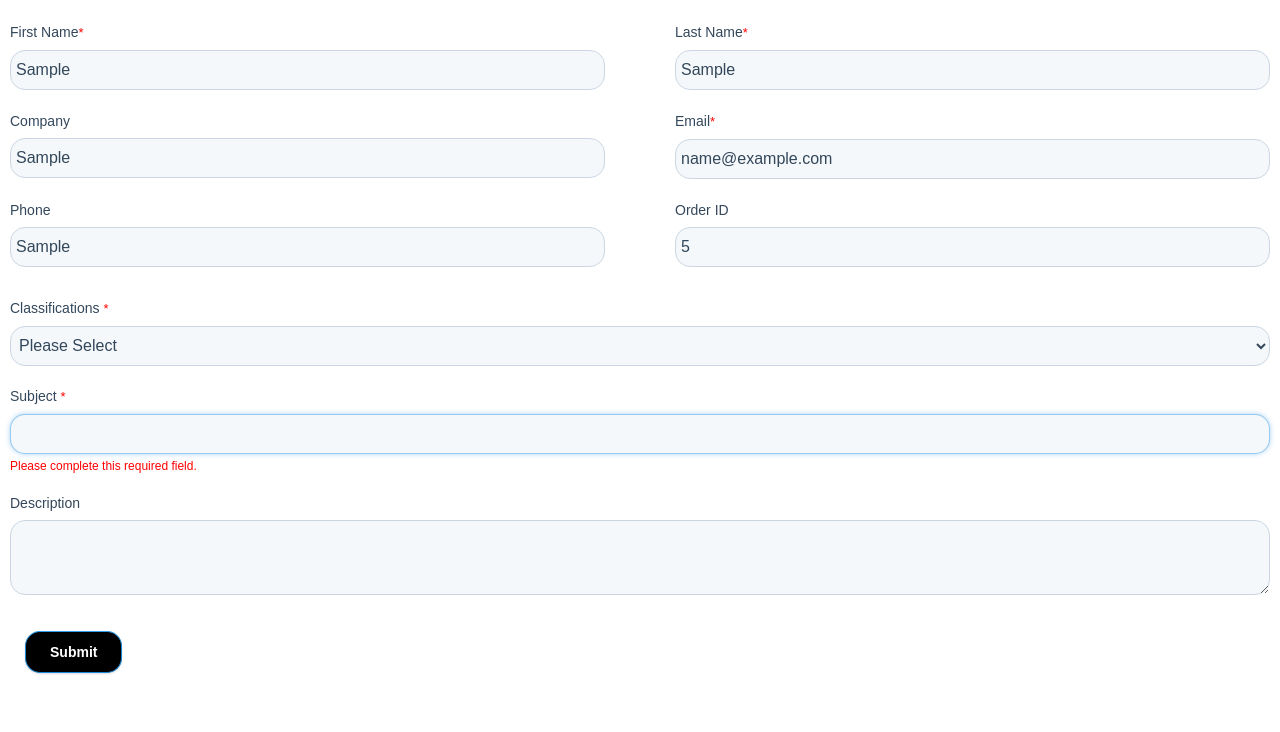
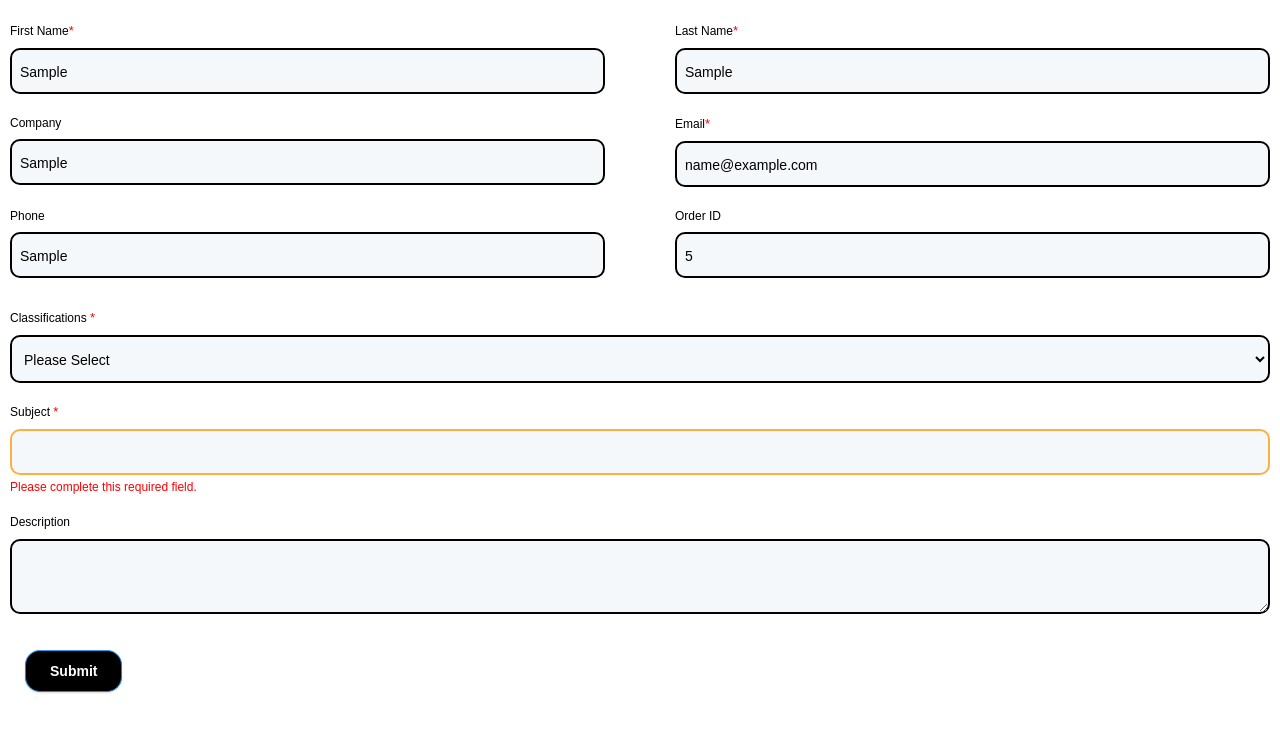
Before and after one commit to 3liGlobal/Production-SouthSmoke-Contact-Us, a plain HTML site: page index.html in a window 1280 px wide. Both pictures are taken after typing "Sample", "Sample", "Sample", "name@example.com", "Sample", "5" into the empty fields and a click on the button "Submit". Drawn offline with nearby package versions, Linux system fonts and the light colour scheme.

Commit message:
Update form.css

```diff
--- a/css/form.css
+++ b/css/form.css
@@ -85,7 +85,7 @@ video {
 body {
 	background-attachment: fixed;
 	color: #444444;
-	font: 75%/1.3 Arial, Helvetica, sans-serif;
+	font: 75%/1.3 "Raleway", sans-serif;
 	margin: 0 auto;
 }
 
@@ -211,15 +211,14 @@ ul {
 .zf-tempContDiv .zf-pdfTextArea {
 	background: #fff;
 	background-color: #f5f8fa;
-	border: 1px solid #cbd6e2;
 	-webkit-border-radius: 2px;
 	-moz-border-radius: 2px;
-	border-radius: 15px;
-	padding: 5px;
-	font-size: 16px;
-	height: 40px;
-	color: #33475b;
+	border-radius: 10px;
+	padding: 14px 8px 12px;
+	font-size: 14px;
+	color: #000000;
 	width: 100%;
+	border: 2px solid black;
 }
 
 .zf-tempContDiv input[type="text"]:hover,
@@ -228,11 +227,12 @@ ul {
 }
 
 .zf-tempContDiv input[type="text"]:focus,
+.zf-tempContDiv input[type="number"]:focus,
 .zf-tempContDiv textarea:focus {
-	border: 1px solid rgba(121, 187, 238, 0.75) !important;
-	-webkit-box-shadow: 0 0 5px rgba(82, 168, 236, 0.5) !important;
-	-moz-box-shadow: 0 0 5px rgba(82, 168, 236, 0.5) !important;
-	box-shadow: 0 0 5px rgba(82, 168, 236, 0.5) !important;
+	border: 2px solid #fbb040 !important;
+	-webkit-box-shadow: 0 0 5px #fbb040 !important;
+	-moz-box-shadow: 0 0 5px #fbb040 !important;
+	box-shadow: 0 0 5px transparent !important;
 }
 
 .zf-tempContDiv textarea {
@@ -246,7 +246,7 @@ ul {
 
 /**********Error Message***********/
 .zf-errorMessage {
-	font: 12px Arial, Helvetica, sans-serif;
+	font: 12px "Raleway", sans-serif;
 	color: #ff0000;
 	padding-top: 5px;
 }
@@ -333,26 +333,25 @@ ul {
 
 .zf-tempFrmWrapper .zf-labelName {
 	font-weight: 500;
-	font-size: 14px;
-	color: #33475b;
+	font-size: 12px;
+	color: #000000;
 }
 
 .zf-form-sBox {
-	height: 40px;
-	padding: 4px;
-	border: 1px solid #cbd6e2;
-	font-size: 16px;
-	border-radius: 15px;
+	padding: 14px 8px 12px;
+	border: 2px solid black;
+	font-size: 14px;
+	border-radius: 10px;
 	background-color: #f5f8fa;
-	color: #33475b;
+	color: #000000;
 	outline: none;
 }
 
 .zf-form-sBox:focus {
-	border: 1px solid rgba(121, 187, 238, 0.75) !important;
-	-webkit-box-shadow: 0 0 5px rgba(82, 168, 236, 0.5) !important;
-	-moz-box-shadow: 0 0 5px rgba(82, 168, 236, 0.5) !important;
-	box-shadow: 0 0 5px rgba(82, 168, 236, 0.5) !important;
+	border: 2px solid #fbb040 !important;
+	-webkit-box-shadow: 0 0 5px #fbb040 !important;
+	-moz-box-shadow: 0 0 5px #fbb040 !important;
+	box-shadow: 0 0 5px transparent !important;
 }
 
 .zf-name .zf-tempContDiv span,
@@ -524,7 +523,7 @@ ul {
 	font-size: 22px;
 	color: #000;
 	font-weight: 500;
-	font-family: 'Helvetica Neue', "Helvetica", Arial, sans-serif;
+	font-family: "Raleway", sans-serif;
 	padding-bottom: 10px;
 }
 
@@ -1259,20 +1258,20 @@ ul {
 	-moz-user-select: none;
 	color: #058BC2;
 	float: left;
-	font: bold 50px Arial, Helvetica, sans-serif;
+	font: bold 50px "Raleway", sans-serif;
 	margin: -10px 0 0 -30px;
 }
 
 .zf-descFld blockquote.block_quote {
 	background: url("../images/newQuote.gif") no-repeat scroll 12px 10px rgba(0, 0, 0, 0);
 	border-left: 3px solid #EFEFEF;
-	font: 13px/20px georgia, Arial, verdana, Helvetica, sans-serif;
+	font: 13px/20px "Raleway", sans-serif;
 	margin: 15px 3px 15px 15px;
 	padding: 10px 10px 10px 40px;
 }
 
 .zf-descFld body {
-	font-family: 'Helvetica Neue', "Helvetica", Arial, sans-serif;
+	font-family: "Raleway", Arial, sans-serif;
 	font-size: 13px;
 	margin: 8px;
 }
```
